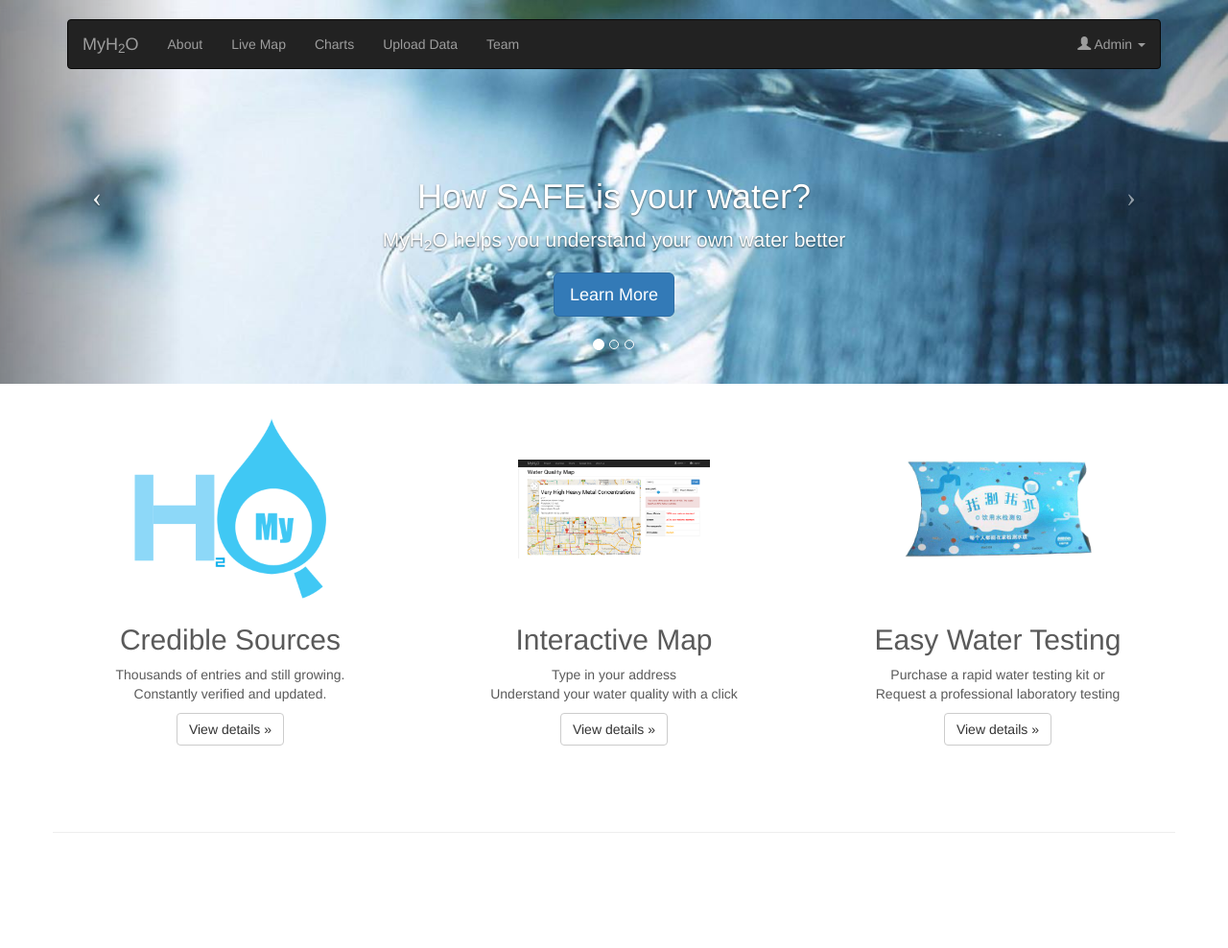
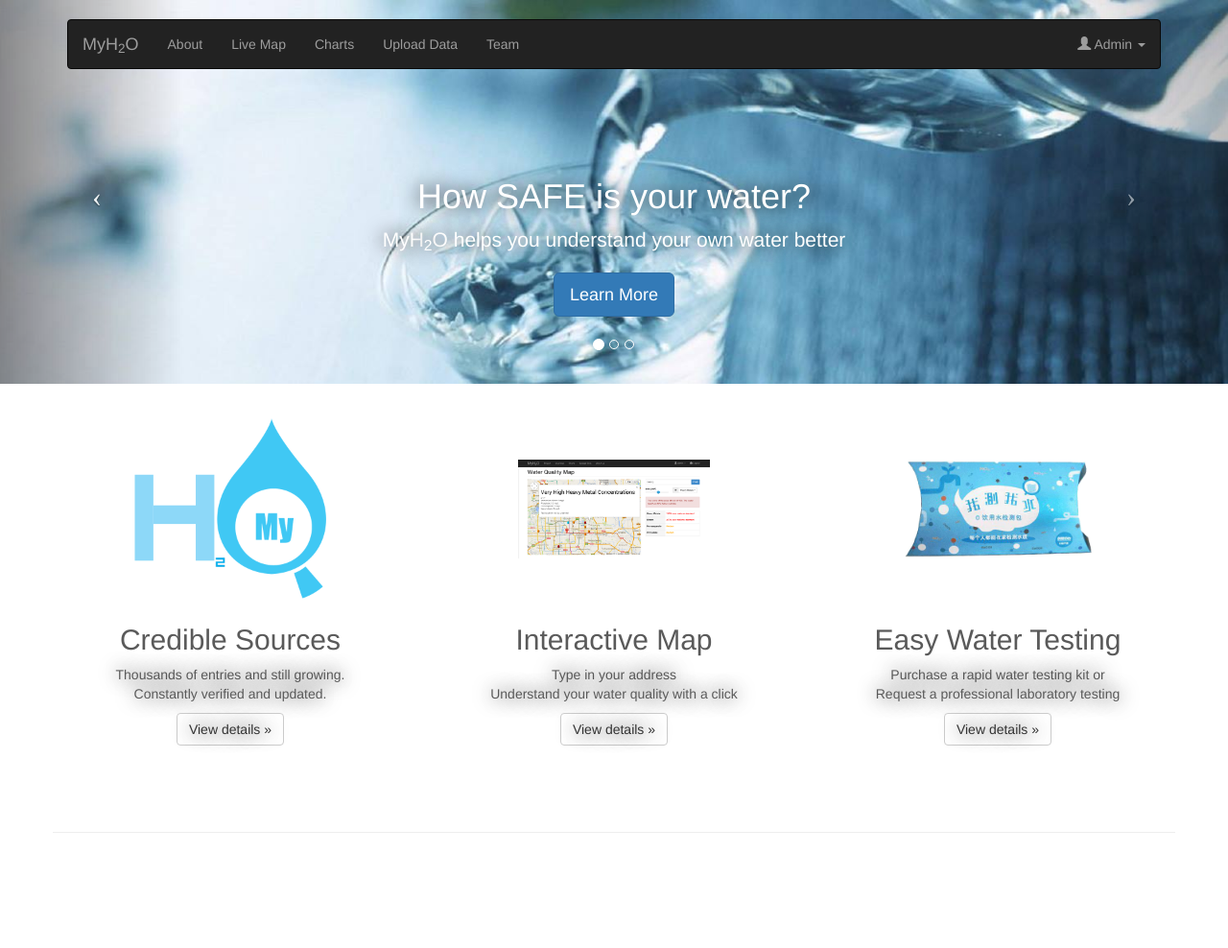
Before and after one commit to cckit/myh2o, a PHP site: page /home.php in a window 1280 px wide. Shown: the whole page at 96% size. Run offline with PHP 8.4, Linux system fonts and the light colour scheme; grey boxes labelled with a size stand in for pictures from a placeholder-image service; some libraries are stand-ins or nearby versions.

Commit message:
Added background for slider

```diff
--- a/css/home.css
+++ b/css/home.css
@@ -11,6 +11,12 @@ body {
 	padding-bottom: 40px;
 	color: #5a5a5a;
 }
+
+.carousel-caption h1,p {
+    text-shadow:0 0 20px #000000;
+    text-outline: 2px 2px #ff0000;
+}
+
         /* CUSTOMIZE THE NAVBAR
 -------------------------------------------------- */
         /* Special class on .container surrounding .navbar, used for positioning it into place. */
--- a/home.php
+++ b/home.php
@@ -39,7 +39,8 @@
                 </div>
             </div>
             <div class="item">
-                <img src="http://lorempixel.com/1500/600/abstract/1" class="img-responsive">
+                <img src="images/bg/bgC2.png">
+                <!--<img src="http://lorempixel.com/1500/600/abstract/1" class="img-responsive">-->
                 <div class="container">
                     <div class="carousel-caption">
                         <h1>China’s Water Pollution</h1>
@@ -50,7 +51,7 @@
                 </div>
             </div>
             <div class="item">
-                <img src="http://placehold.it/1500X500" class="img-responsive">
+                <img src="images/bg/bgC3.png" class="img-responsive">
                 <div class="container">
                     <div class="carousel-caption">
                         <h1>Be the Change</h1>
```
Also changed, not shown: images/bg/bgC2.png (added), images/bg/bgC3.png (added).
